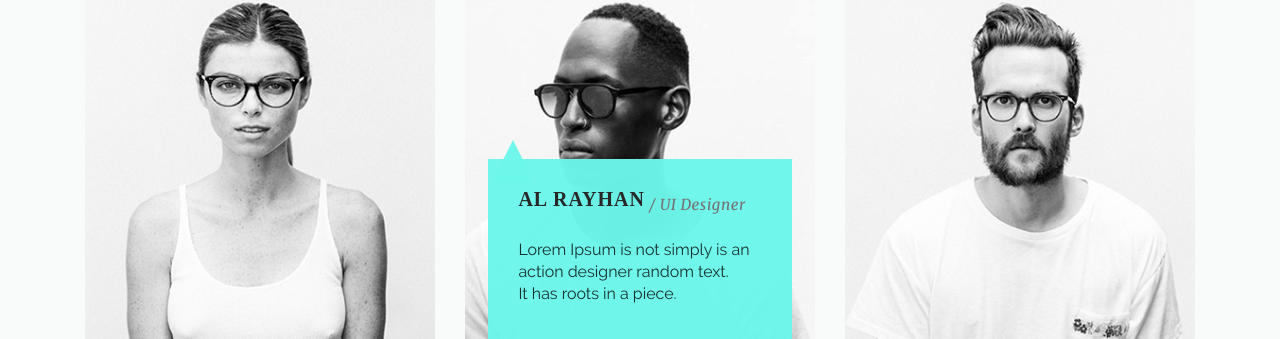
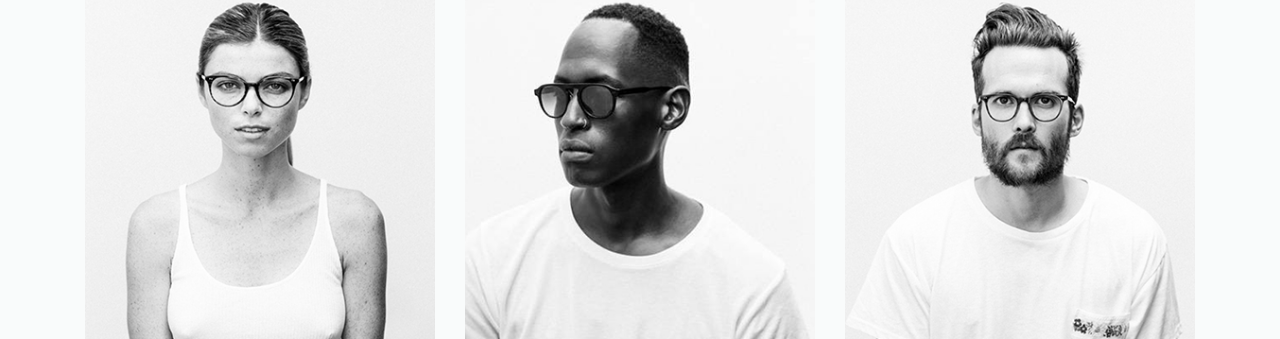
Before and after one commit to Dev1LtJ/DeathValley, a plain HTML site: page index.html in a window 1280 px wide. Shown: the part 3333-3672 px from the top of the page. Drawn offline with Linux system fonts and the light colour scheme; files whose address does not match are found by name.

Commit message:
Small fix

```diff
--- a/sass/_general.sass
+++ b/sass/_general.sass
@@ -4,7 +4,7 @@ html
 .promo
     padding: 64px 0 195px 0
     min-height: 805px
-    background-color: #eff0f2;
+    background-color: #eff0f2
     &-logo
         width: 113px
         height: 46px
@@ -156,7 +156,7 @@ html
                 opacity: 1
         .popup
             display: block
-            opacity: 1
+            opacity: 0
             position: absolute
             width: 80%
             height: 55%
```
Also changed, not shown: css/style.min.css.
